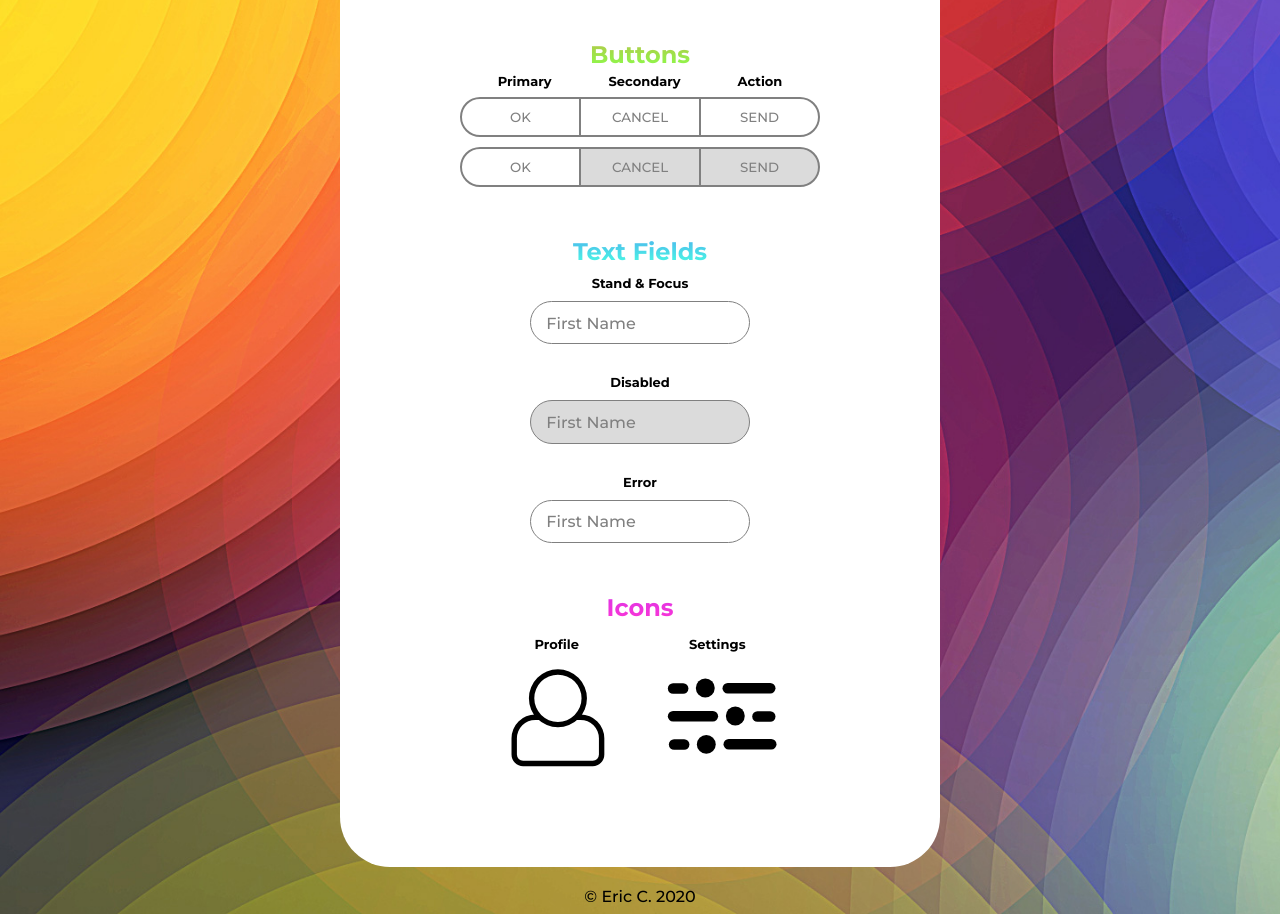
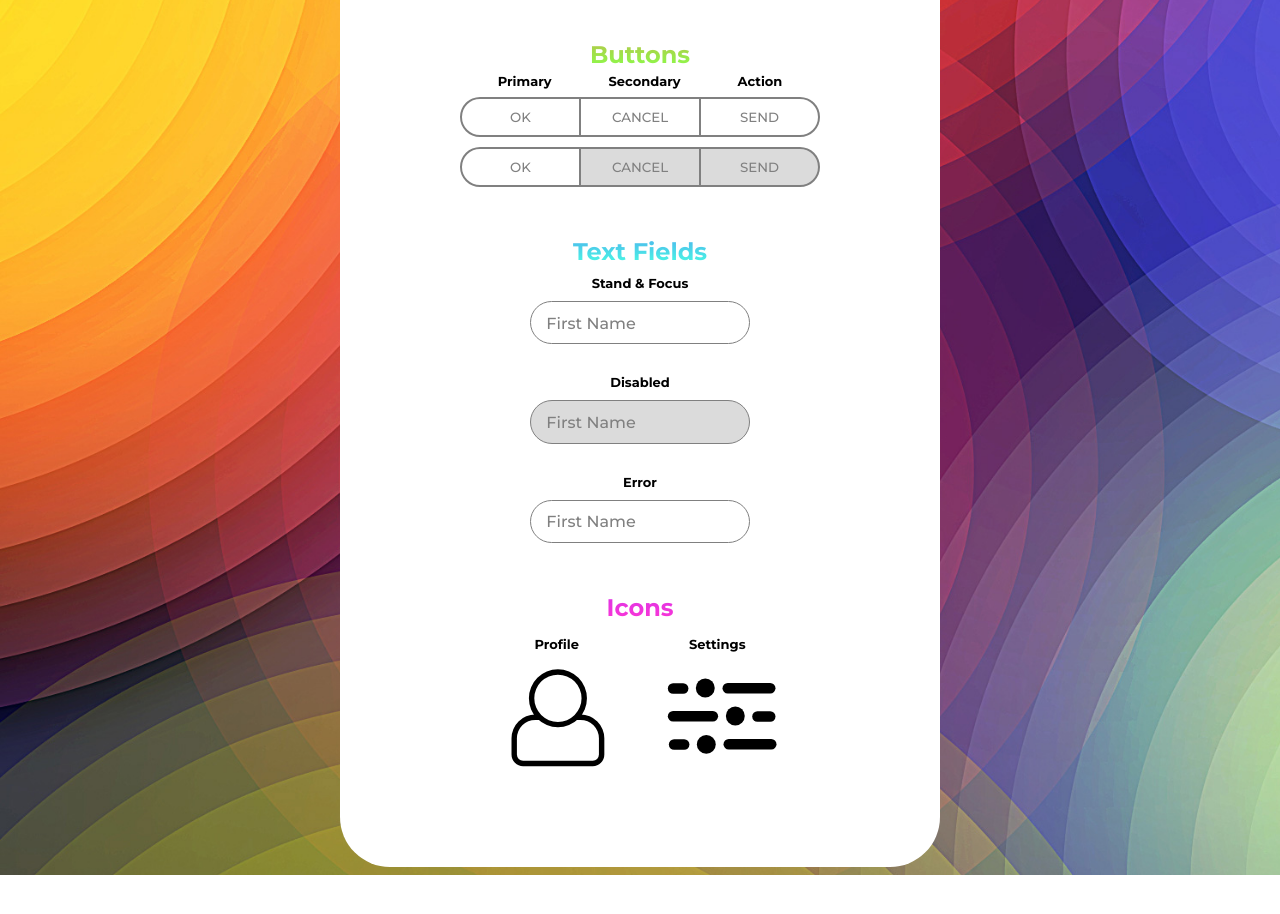
Before and after one commit to c-eric/bubbly-pattern, a plain HTML site: page index.html in a window 1280 px wide. Shown: the part 154-1068 px from the top of the page. After the commit the page ends 1029 px from the top, so only its background shows below. Drawn offline with Linux system fonts and the light colour scheme.

Commit message:
Update index.html

```diff
--- a/index.html
+++ b/index.html
@@ -156,6 +156,5 @@
       </div>
     </div>
 
-    <footer>© Eric C. 2020</footer>
   </body>
 </html>
```
